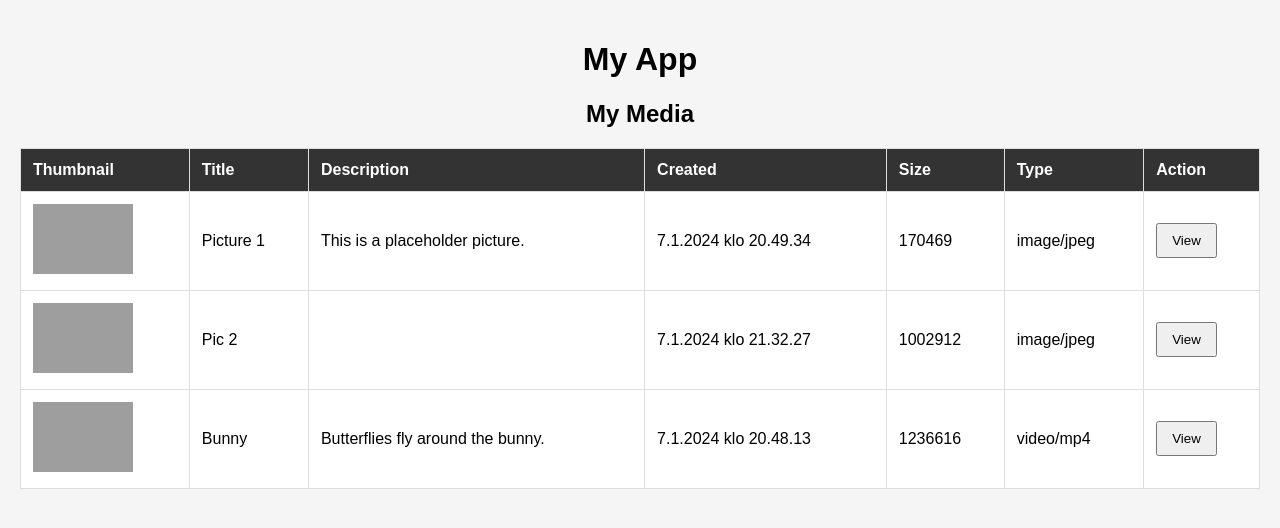
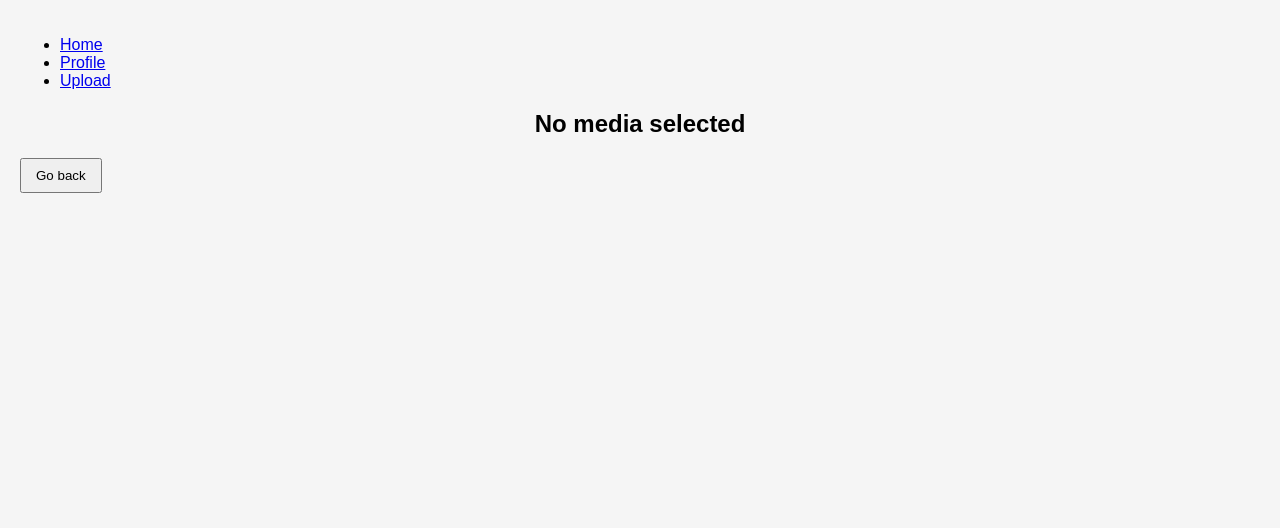
Before and after one commit to khushbu7763/My-App, a React (Vite) app: page /single in a window 1280 px wide. Shown: the top 528 px of the page. Built offline with nearby package versions, Linux system fonts and the light colour scheme; grey boxes are pictures that could not be loaded.

Commit message:
complete routing exercise

```diff
--- a/package.json
+++ b/package.json
@@ -12,7 +12,8 @@
   "dependencies": {
     "prop-types": "^15.8.1",
     "react": "^19.2.8",
-    "react-dom": "^19.2.8"
+    "react-dom": "^19.2.8",
+    "react-router": "^8.4.0"
   },
   "devDependencies": {
     "@types/react": "^19.2.18",
--- a/src/App.jsx
+++ b/src/App.jsx
@@ -1,12 +1,22 @@
-import "./App.css";
-import Home from "./components/Home";
+import {BrowserRouter, Routes, Route} from 'react-router';
+import Layout from './components/Layout';
+import Home from './views/Home';
+import Profile from './views/Profile';
+import Upload from './views/Upload';
+import Single from './views/Single';
 
 const App = () => {
   return (
-    <>
-      <h1>My App</h1>
-      <Home />
-    </>
+    <BrowserRouter basename={import.meta.env.BASE_URL}>
+      <Routes>
+        <Route element={<Layout />}>
+          <Route path="/" element={<Home />} />
+          <Route path="/profile" element={<Profile />} />
+          <Route path="/upload" element={<Upload />} />
+          <Route path="/single" element={<Single />} />
+        </Route>
+      </Routes>
+    </BrowserRouter>
   );
 };
 
--- /dev/null
+++ b/src/components/Layout.jsx
@@ -0,0 +1,27 @@
+import {Link, Outlet} from 'react-router';
+
+const Layout = () => {
+  return (
+    <div>
+      <nav>
+        <ul>
+          <li>
+            <Link to="/">Home</Link>
+          </li>
+          <li>
+            <Link to="/profile">Profile</Link>
+          </li>
+          <li>
+            <Link to="/upload">Upload</Link>
+          </li>
+        </ul>
+      </nav>
+
+      <main>
+        <Outlet />
+      </main>
+    </div>
+  );
+};
+
+export default Layout;
--- a/src/components/MediaRow.jsx
+++ b/src/components/MediaRow.jsx
@@ -1,7 +1,8 @@
 import PropTypes from 'prop-types';
+import {Link} from 'react-router';
 
 const MediaRow = (props) => {
-  const {item, selectedItem, setSelectedItem} = props;
+  const {item} = props;
 
   return (
     <tr>
@@ -14,7 +15,9 @@ const MediaRow = (props) => {
       <td>{item.filesize}</td>
       <td>{item.media_type}</td>
       <td>
-        <button onClick={() => setSelectedItem(item)}>View</button>
+        <Link to="/single" state={{item}}>
+          Show
+        </Link>
       </td>
     </tr>
   );
@@ -22,8 +25,6 @@ const MediaRow = (props) => {
 
 MediaRow.propTypes = {
   item: PropTypes.object.isRequired,
-  selectedItem: PropTypes.object,
-  setSelectedItem: PropTypes.func.isRequired,
 };
 
 export default MediaRow;
--- a/src/components/SingleView.jsx
+++ /dev/null
@@ -1,29 +0,0 @@
-import PropTypes from 'prop-types';
-
-const SingleView = (props) => {
-  const {item, setSelectedItem} = props;
-
-  return (
-    <dialog open={item !== null}>
-      <h2>{item.title}</h2>
-      <p>{item.description}</p>
-
-      {item.media_type.includes('image') ? (
-        <img src={item.filename} alt={item.title} />
-      ) : (
-        <video src={item.filename} controls>
-          Your browser does not support the video tag.
-        </video>
-      )}
-
-      <button onClick={() => setSelectedItem(null)}>Close</button>
-    </dialog>
-  );
-};
-
-SingleView.propTypes = {
-  item: PropTypes.object.isRequired,
-  setSelectedItem: PropTypes.func.isRequired,
-};
-
-export default SingleView;
--- a/src/components/Home.jsx
+++ b/src/views/Home.jsx
@@ -1,10 +1,6 @@
-import {useState} from 'react';
-import MediaRow from './MediaRow';
-import SingleView from './SingleView';
+import MediaRow from '../components/MediaRow';
 
 const Home = () => {
-  const [selectedItem, setSelectedItem] = useState(null);
-
   const mediaArray = [
     {
       media_id: 8,
@@ -46,10 +42,6 @@ const Home = () => {
     <>
       <h2>My Media</h2>
 
-      {selectedItem && (
-        <SingleView item={selectedItem} setSelectedItem={setSelectedItem} />
-      )}
-
       <table>
         <thead>
           <tr>
@@ -65,12 +57,7 @@ const Home = () => {
 
         <tbody>
           {mediaArray.map((item) => (
-            <MediaRow
-              key={item.media_id}
-              item={item}
-              selectedItem={selectedItem}
-              setSelectedItem={setSelectedItem}
-            />
+            <MediaRow key={item.media_id} item={item} />
           ))}
         </tbody>
       </table>
--- /dev/null
+++ b/src/views/Profile.jsx
@@ -0,0 +1,5 @@
+const Profile = () => {
+  return <h2>Profile</h2>;
+};
+
+export default Profile;
--- /dev/null
+++ b/src/views/Single.jsx
@@ -0,0 +1,37 @@
+import {useLocation, useNavigate} from 'react-router';
+
+const Single = () => {
+  const {state} = useLocation();
+  const navigate = useNavigate();
+  const item = state?.item;
+
+  if (!item) {
+    return (
+      <>
+        <h2>No media selected</h2>
+        <button onClick={() => navigate(-1)}>Go back</button>
+      </>
+    );
+  }
+
+  return (
+    <div>
+      <h2>{item.title}</h2>
+      <p>{item.description}</p>
+
+      {item.media_type.includes('image') ? (
+        <img src={item.filename} alt={item.title} />
+      ) : (
+        <video src={item.filename} controls>
+          Your browser does not support the video tag.
+        </video>
+      )}
+
+      <br />
+
+      <button onClick={() => navigate(-1)}>Go back</button>
+    </div>
+  );
+};
+
+export default Single;
--- /dev/null
+++ b/src/views/Upload.jsx
@@ -0,0 +1,5 @@
+const Upload = () => {
+  return <h2>Upload</h2>;
+};
+
+export default Upload;
```
Also changed, not shown: vite.config.js (+4 -4 lines), 1 other file (tests, documents, lock files or other folders).
